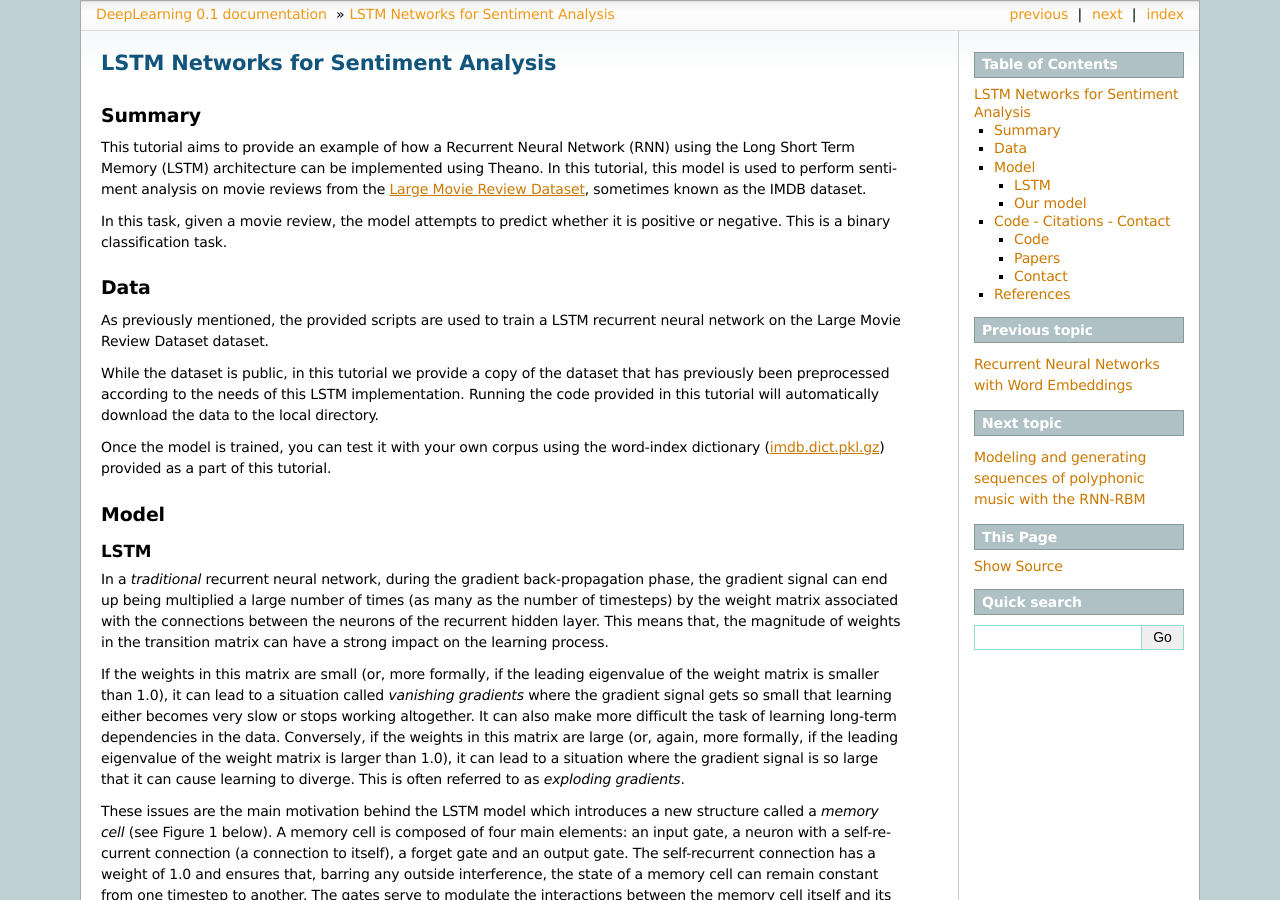
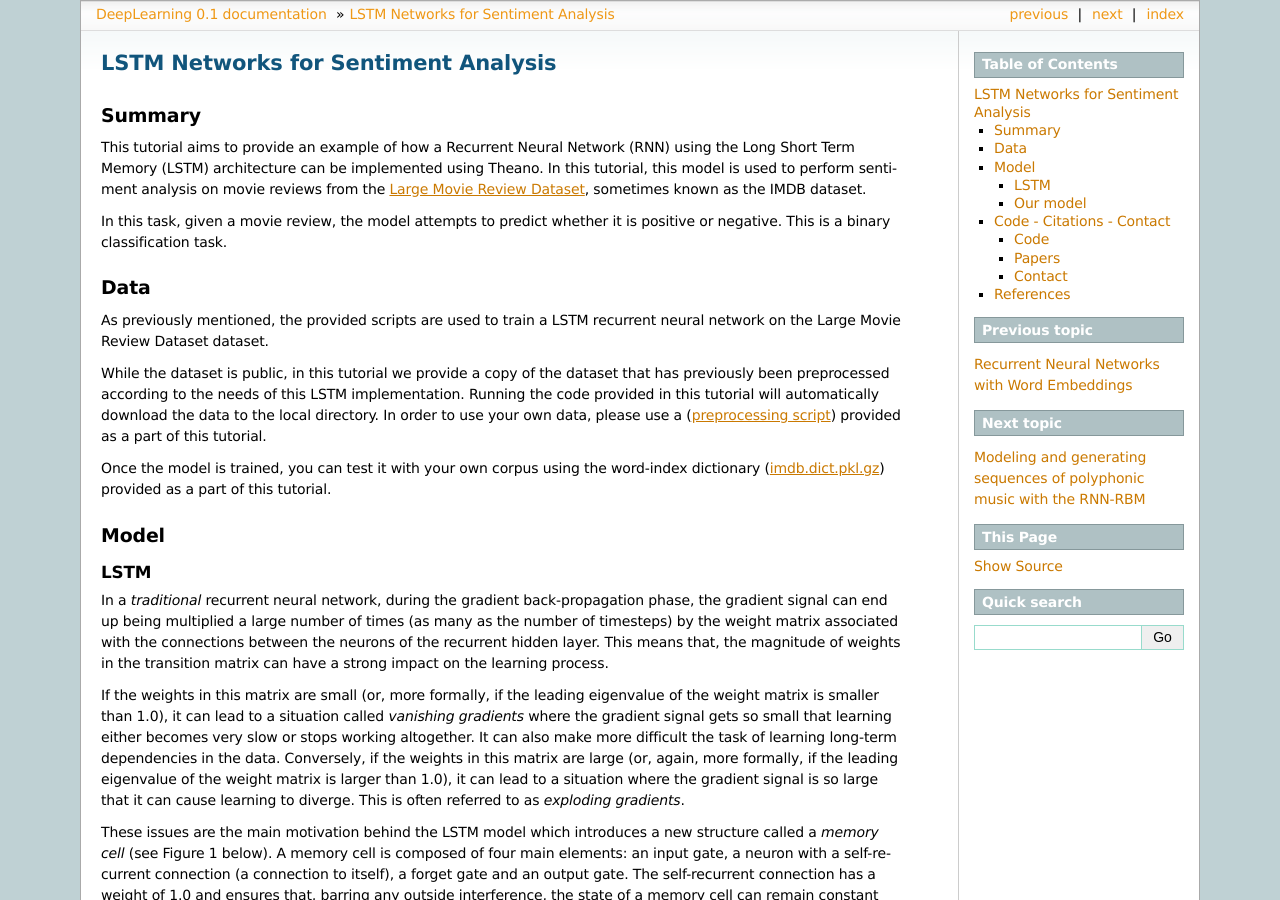
Before and after one commit to lisa-lab/DeepLearningTutorials, a Sphinx documentation site: the page built from doc/lstm.txt, in a window 1280 px wide and 900 px high. Built offline with Sphinx 7.4.7, drawn with Linux system fonts in a browser that asks for light colours; formulas are drawn with MathJax 3; pages that are not in the unit, such as notebooks, are missing from menus.

Commit message:
preprocessing script linked

```diff
--- a/doc/lstm.txt
+++ b/doc/lstm.txt
@@ -25,7 +25,10 @@ recurrent neural network on the Large Movie Review Dataset dataset.
 While the dataset is public, in this tutorial we provide a copy of the dataset
 that has previously been preprocessed according to the needs of this LSTM
 implementation. Running the code provided in this tutorial will automatically
-download the data to the local directory.
+download the data to the local directory. In order to use your own data, please
+use a (`preprocessing script
+<https://raw.githubusercontent.com/kyunghyuncho/DeepLearningTutorials/master/code/imdb_preprocess.py>`_)
+provided as a part of this tutorial.
 
 Once the model is trained, you can test it with your own corpus using the
 word-index dictionary
```
